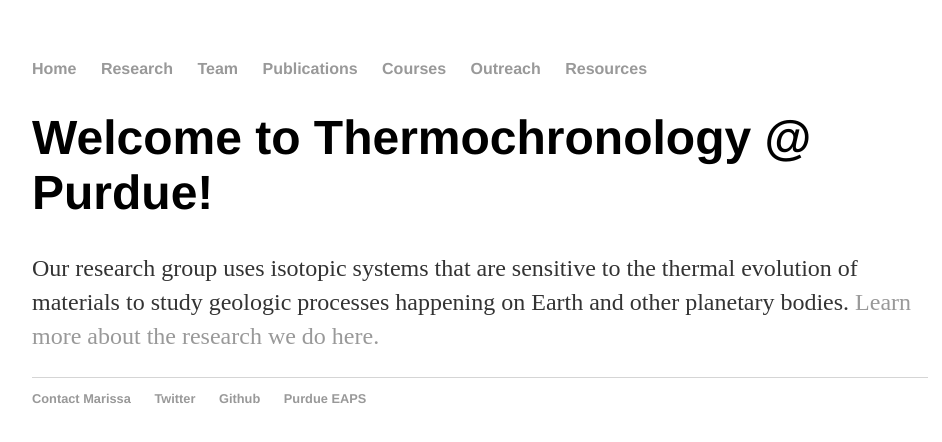
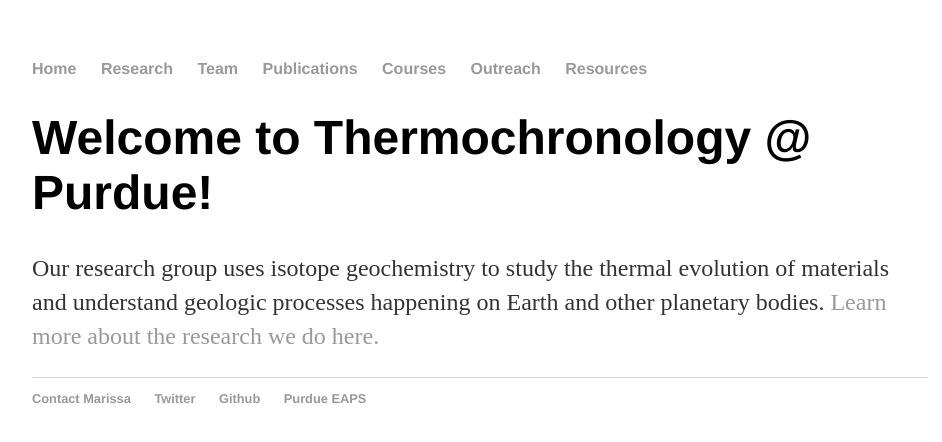
Before and after one commit to mtrems/mtrems.github.io, a Jekyll site: the page built from index.html, in a window 1280 px wide. Shown: the top 442 px of the page, without its empty margins (160-1102 px from the left). Built offline with Jekyll 4.4.1, drawn with Linux system fonts in a browser that asks for light colours.

Commit message:
Update index.html

```diff
--- a/index.html
+++ b/index.html
@@ -4,5 +4,5 @@ title: Thermochronology @ Purdue
 ---
 <div class="blurb">
 	<h1>Welcome to Thermochronology @ Purdue!</h1>
-	<p>Our research group uses isotopic systems that are sensitive to the thermal evolution of materials to study geologic processes happening on Earth and other planetary bodies. <a href="/Research">Learn more about the research we do here.</a></p>
+	<p>Our research group uses isotope geochemistry to study the thermal evolution of materials and understand geologic processes happening on Earth and other planetary bodies. <a href="/Research">Learn more about the research we do here.</a></p>
 </div><!-- /.blurb -->
```
